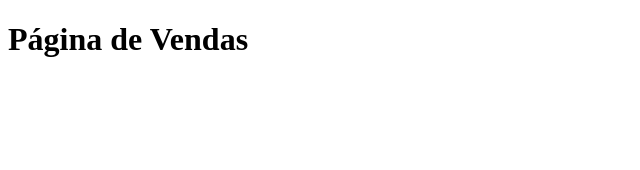
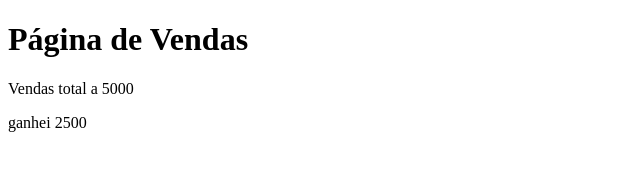
Before and after one commit to jessezin/teste, a plain HTML site: page vendas.html in a window 1280 px wide. Shown: the whole page, without its empty margins (0-640 px from the left). Drawn offline with Linux system fonts and the light colour scheme.

Commit message:
acrescentado o valor das vendas

```diff
--- a/vendas.html
+++ b/vendas.html
@@ -7,5 +7,7 @@
 </head>
 <body>
     <h1>Página de Vendas</h1>
+    <p>Vendas total a 5000</p>
+    <p>ganhei 2500</p>
 </body>
 </html>
```
Also changed, not shown: index.html (+1 -0 lines).
